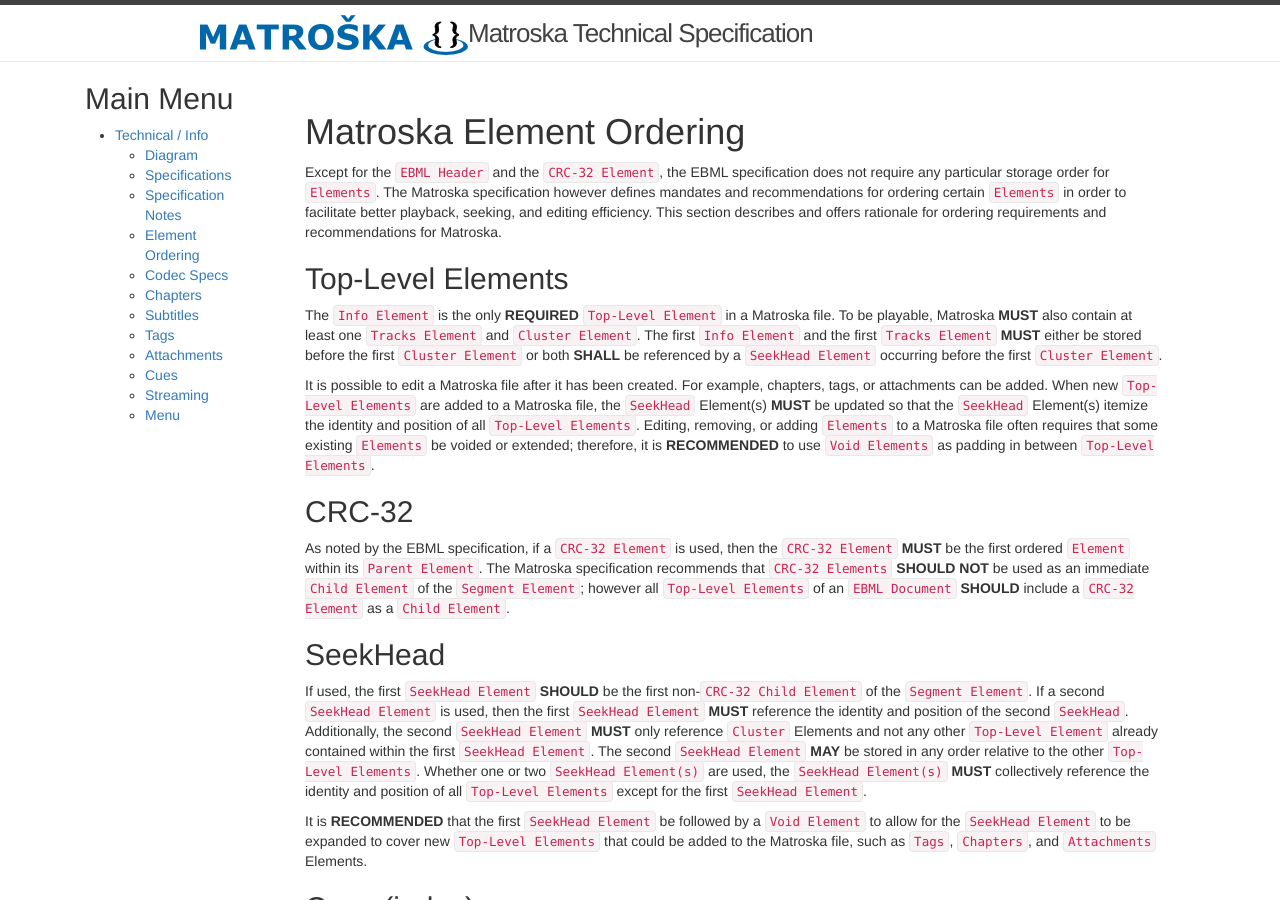
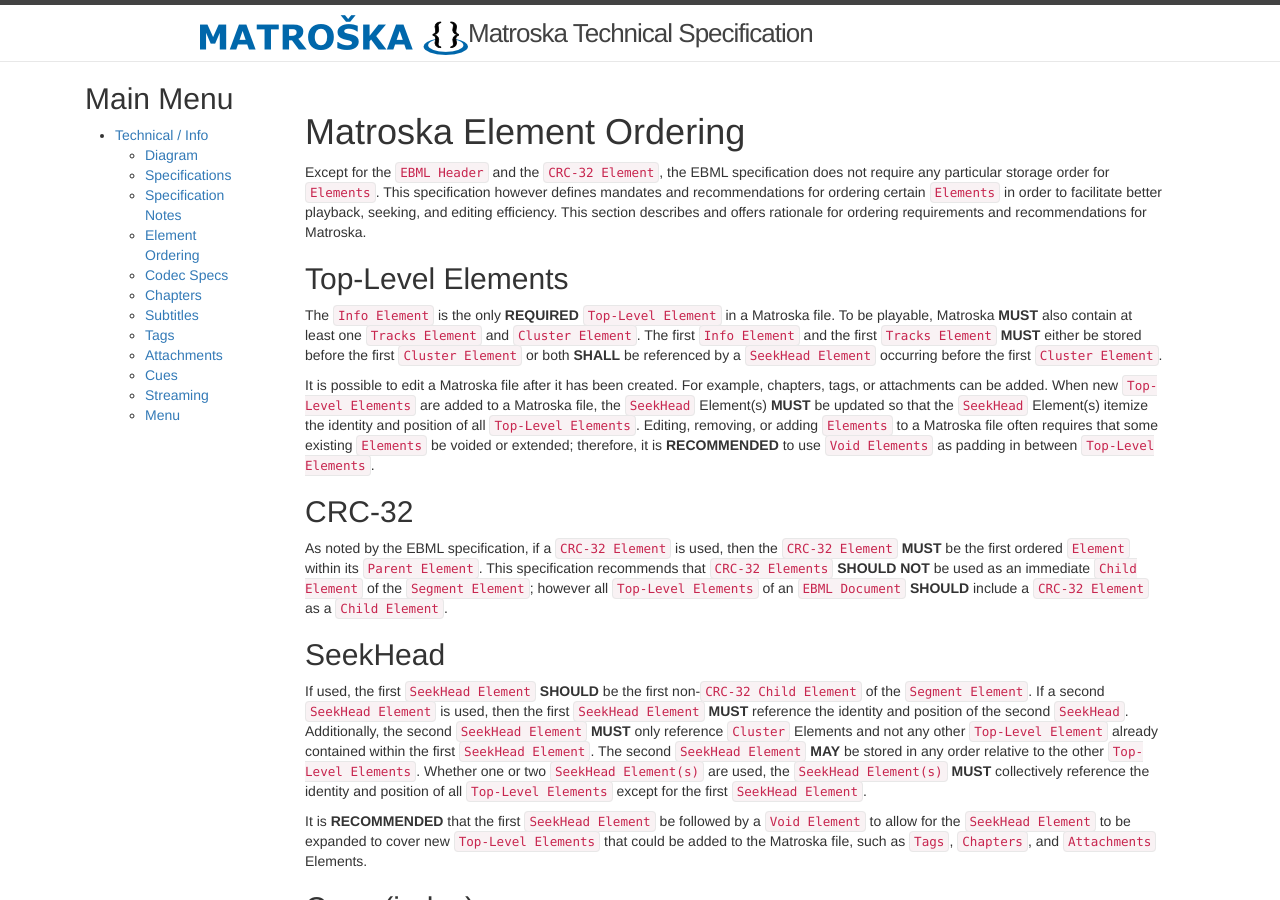
Before and after one commit to ietf-wg-cellar/matroska-specification, a Jekyll site: the page built from ordering.md, in a window 1280 px wide and 900 px high. Built offline with Jekyll 4.4.1, drawn with Linux system fonts in a browser that asks for light colours.

Commit message:
replace The Matroska specification with This specification

```diff
--- a/ordering.md
+++ b/ordering.md
@@ -5,7 +5,7 @@
 # Matroska Element Ordering
 
 Except for the `EBML Header` and the `CRC-32 Element`, the EBML specification does not
-require any particular storage order for `Elements`. The Matroska specification however
+require any particular storage order for `Elements`. This specification however
 defines mandates and recommendations for ordering certain `Elements` in order to facilitate
 better playback, seeking, and editing efficiency. This section describes and offers
 rationale for ordering requirements and recommendations for Matroska.
@@ -28,7 +28,7 @@
 ## CRC-32
 
 As noted by the EBML specification, if a `CRC-32 Element` is used, then the `CRC-32 Element`
-**MUST** be the first ordered `Element` within its `Parent Element`. The Matroska specification
+**MUST** be the first ordered `Element` within its `Parent Element`. This specification
 recommends that `CRC-32 Elements` **SHOULD NOT** be used as an immediate `Child Element`
 of the `Segment Element`; however all `Top-Level Elements` of an `EBML Document`
 **SHOULD** include a `CRC-32 Element` as a `Child Element`.
```
